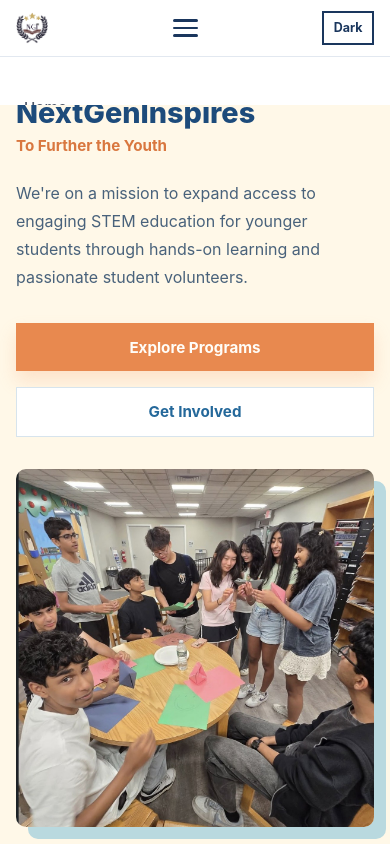
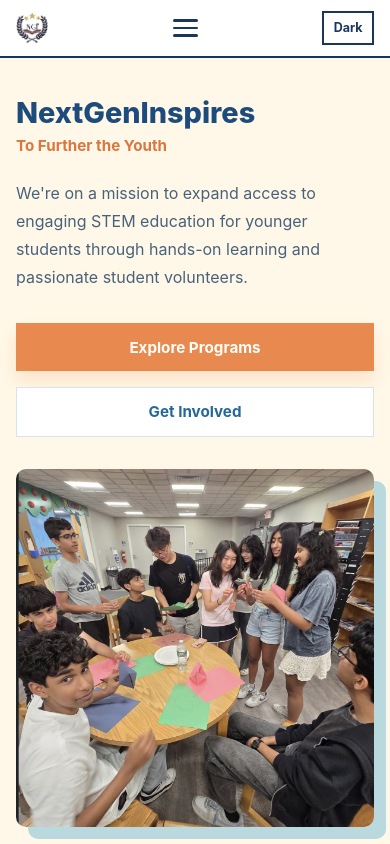
Before and after one commit to 07vihaan/ngi-website, a React (Vite) app: page / in a window 390 px wide. Shown: the top 844 px of the page. Built offline with nearby package versions, Linux system fonts and the light colour scheme.

Commit message:
Mobile fix v3

```diff
--- a/src/components/Navbar.css
+++ b/src/components/Navbar.css
@@ -148,8 +148,8 @@
     background-color: #ffffff;
     flex-direction: column;
     gap: 0;
-    padding: 1.5rem;
-    border-top: 1px solid #e2e8f0;
+    padding: 0 1.5rem;
+    border-top: 0 solid #e2e8f0;
     max-height: 0;
     overflow: hidden;
     transition: max-height 0.3s ease;
@@ -163,6 +163,8 @@
 
   .navbar-menu.active {
     max-height: 300px;
+    padding: 1.5rem;
+    border-top-width: 1px;
   }
 
   .navbar-menu li {
```
